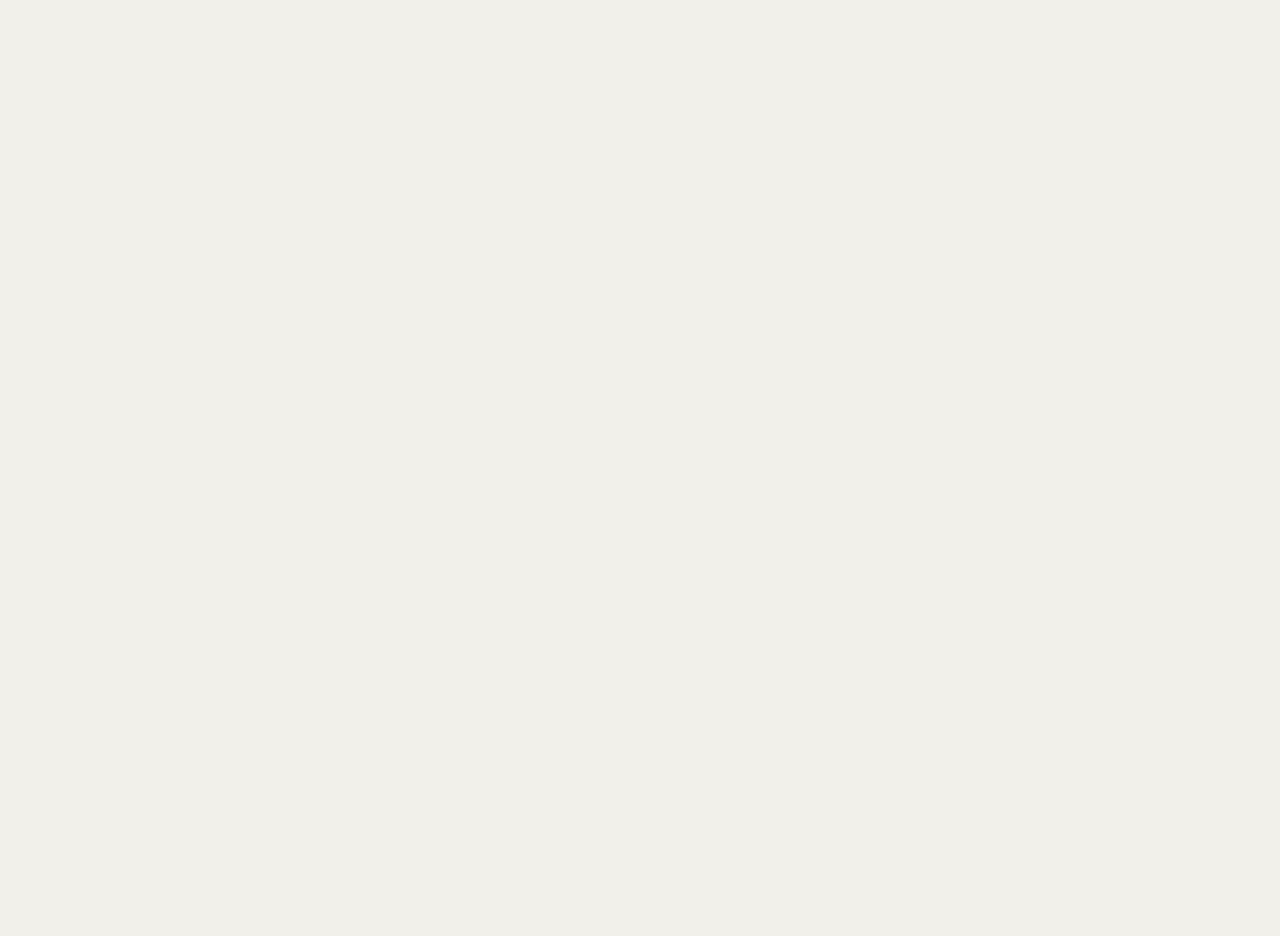
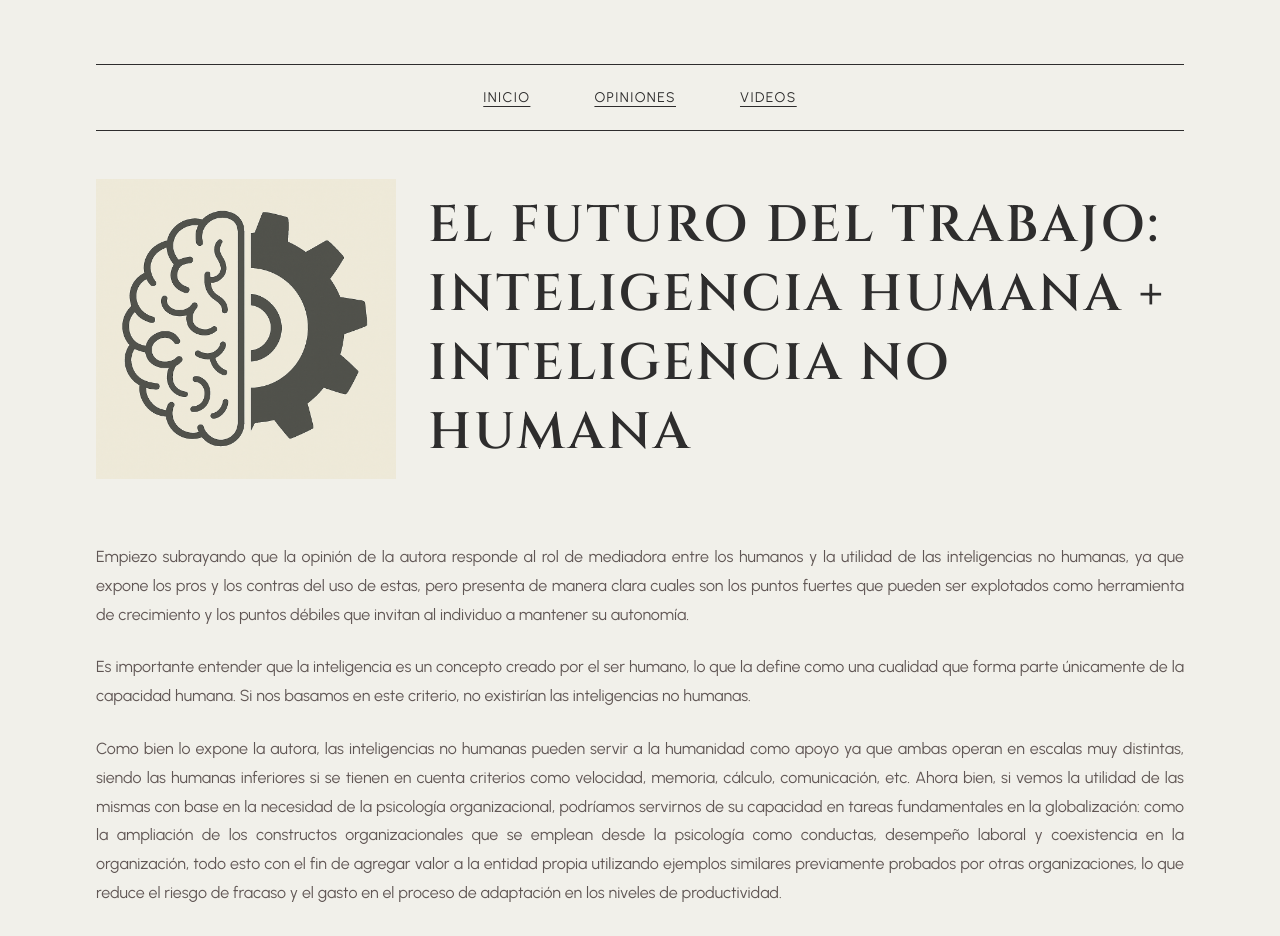
Before and after one commit to luisaopb/blog-mao, a React (Vite) app: page /actividad1 in a window 1280 px wide. Before the commit this address had no page. Shown: the top 936 px of the page. Before the commit the page ends 800 px from the top, so only its background shows below. Built offline with nearby package versions, Linux system fonts and the light colour scheme.

Commit message:
Agregar pagina de Actividad1 y actualizar links de navegacion, ajustar estilos en CSS

```diff
--- a/src/App.tsx
+++ b/src/App.tsx
@@ -2,6 +2,7 @@ import { BrowserRouter as Router, Routes, Route } from 'react-router-dom'
 import Inicio from './pages/Inicio'
 import Opiniones from './pages/Opiniones'
 import Videos from './pages/Videos'
+import Actividad1 from './pages/Actividad1'
 import './App.css'
 
 function App() {
@@ -11,6 +12,7 @@ function App() {
         <Route path="/" element={<Inicio />} />
         <Route path="/opiniones" element={<Opiniones />} />
         <Route path="/videos" element={<Videos />} />
+        <Route path="/actividad1" element={<Actividad1 />} />
       </Routes>
     </Router>
   )
--- a/src/Home.css
+++ b/src/Home.css
@@ -30,7 +30,7 @@
 /* Main Title */
 .main-title {
   font-family: 'Cinzel', serif;
-  font-size: 4rem;
+  font-size: 3.2rem;
   font-weight: 600;
   text-transform: uppercase;
   text-align: center;
@@ -82,6 +82,7 @@
   font-size: 1rem;
   line-height: 1.8;
   color: #605654;
+  text-align: justify;
 }
 
 .text-content p {
@@ -124,6 +125,7 @@
   line-height: 1.8;
   color: #605654;
   max-width: 100%;
+  text-align: justify;
 }
 
 .wide-text p {
@@ -146,6 +148,7 @@
   font-size: 1rem;
   line-height: 1.8;
   color: #605654;
+  text-align: justify;
 }
 
 .column p {
@@ -168,7 +171,7 @@
   }
 
   .main-title {
-    font-size: 3rem;
+    font-size: 2.4rem;
   }
 
   .first-block,
@@ -187,7 +190,7 @@
   }
 
   .main-title {
-    font-size: 2.5rem;
+    font-size: 2rem;
   }
 
   .subtitle {
--- /dev/null
+++ b/src/pages/Actividad1.tsx
@@ -0,0 +1,43 @@
+import Navbar from '../components/Navbar'
+import '../Home.css'
+
+function Actividad1() {
+  return (
+    <div className="home">
+      <Navbar />
+
+      <div style={{ display: 'flex', alignItems: 'center', gap: '2rem', marginBottom: '4rem' }}>
+        <img
+          src="/actividad1.png"
+          alt="Actividad 1"
+          style={{ maxWidth: '300px', height: 'auto', flexShrink: 0 }}
+        />
+        <h1 className="main-title" style={{ textAlign: 'left', margin: 0, flex: 1 }}>
+          El futuro del trabajo: inteligencia humana + inteligencia no humana
+        </h1>
+      </div>
+
+      <section className="content-block">
+        <div className="text-content">
+          <p>
+            Empiezo subrayando que la opinión de la autora responde al rol de mediadora entre los humanos y la utilidad de las inteligencias no humanas, ya que expone los pros y los contras del uso de estas, pero presenta de manera clara cuales son los puntos fuertes que pueden ser explotados como herramienta de crecimiento y los puntos débiles que invitan al individuo a mantener su autonomía.
+          </p>
+
+          <p>
+            Es importante entender que la inteligencia es un concepto creado por el ser humano, lo que la define como una cualidad que forma parte únicamente de la capacidad humana. Si nos basamos en este criterio, no existirían las inteligencias no humanas.
+          </p>
+
+          <p>
+            Como bien lo expone la autora, las inteligencias no humanas pueden servir a la humanidad como apoyo ya que ambas operan en escalas muy distintas, siendo las humanas inferiores si se tienen en cuenta criterios como velocidad, memoria, cálculo, comunicación, etc. Ahora bien, si vemos la utilidad de las mismas con base en la necesidad de la psicología organizacional, podríamos servirnos de su capacidad en tareas fundamentales en la globalización: como la ampliación de los constructos organizacionales que se emplean desde la psicología como conductas, desempeño laboral y coexistencia en la organización, todo esto con el fin de agregar valor a la entidad propia utilizando ejemplos similares previamente probados por otras organizaciones, lo que reduce el riesgo de fracaso y el gasto en el proceso de adaptación en los niveles de productividad.
+          </p>
+
+          <p>
+            Es fundamental entender que las inteligencias (humanas y no humanas) podrían aumentar de manera exponencial sus capacidades si se enlazaran y se aplicaran criterios de todas para cumplir con los requisitos de la vida diaria, es decir, si la mayoría de los humanos tuvieran la humildad de aceptar las aportaciones de inteligencias que no pertenecen al gremio humano y la disposición de capacitarse para extraer la mayor utilidad de las mismas, los niveles de la inteligencia humana podrían aumentar en gran medida y beneficiar a la propia humanidad.
+          </p>
+        </div>
+      </section>
+    </div>
+  )
+}
+
+export default Actividad1
--- a/src/pages/Inicio.tsx
+++ b/src/pages/Inicio.tsx
@@ -98,11 +98,6 @@ function Inicio() {
           </div>
         </div>
       </section>
-
-      {/* Footer */}
-      <footer className="home-footer">
-        <span>@reallygreatsite</span>
-      </footer>
     </div>
   )
 }
--- a/src/pages/Opiniones.tsx
+++ b/src/pages/Opiniones.tsx
@@ -1,4 +1,5 @@
 import Navbar from '../components/Navbar'
+import { Link } from 'react-router-dom'
 import '../Home.css'
 
 function Opiniones() {
@@ -8,17 +9,16 @@ function Opiniones() {
 
       <h1 className="main-title">Opiniones</h1>
 
+      <div style={{ textAlign: 'center', marginBottom: '2rem' }}>
+        <Link to="/actividad1" style={{ fontSize: '1.2rem', textDecoration: 'none', color: 'inherit' }}>
+          Foro Semana 1
+        </Link>
+      </div>
+
       <section className="content-block">
         <div className="text-content">
-          <p>
-            Esta es la página de Opiniones. Aquí puedes encontrar nuestras opiniones y reflexiones sobre diversos temas.
-          </p>
         </div>
       </section>
-
-      <footer className="home-footer">
-        <span>@reallygreatsite</span>
-      </footer>
     </div>
   )
 }
--- a/src/pages/Videos.tsx
+++ b/src/pages/Videos.tsx
@@ -15,10 +15,6 @@ function Videos() {
           </p>
         </div>
       </section>
-
-      <footer className="home-footer">
-        <span>@reallygreatsite</span>
-      </footer>
     </div>
   )
 }
```
Also changed, not shown: public/actividad1.png (added), src/components/Navbar.css (line endings or trailing spaces).
